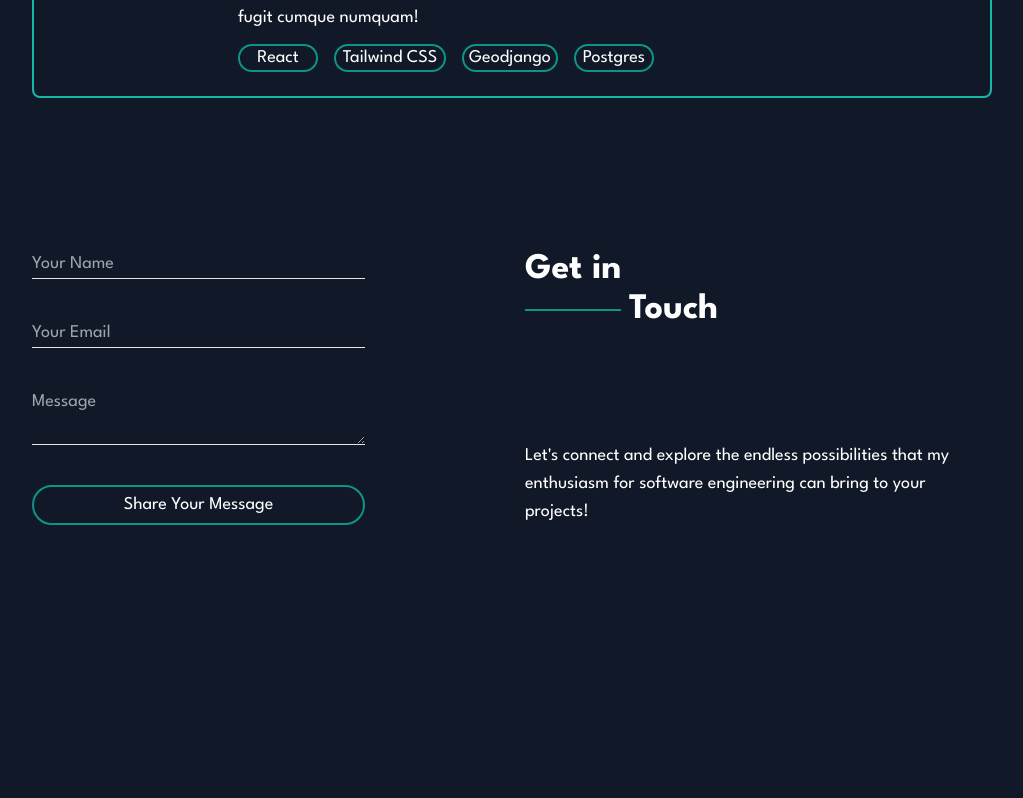
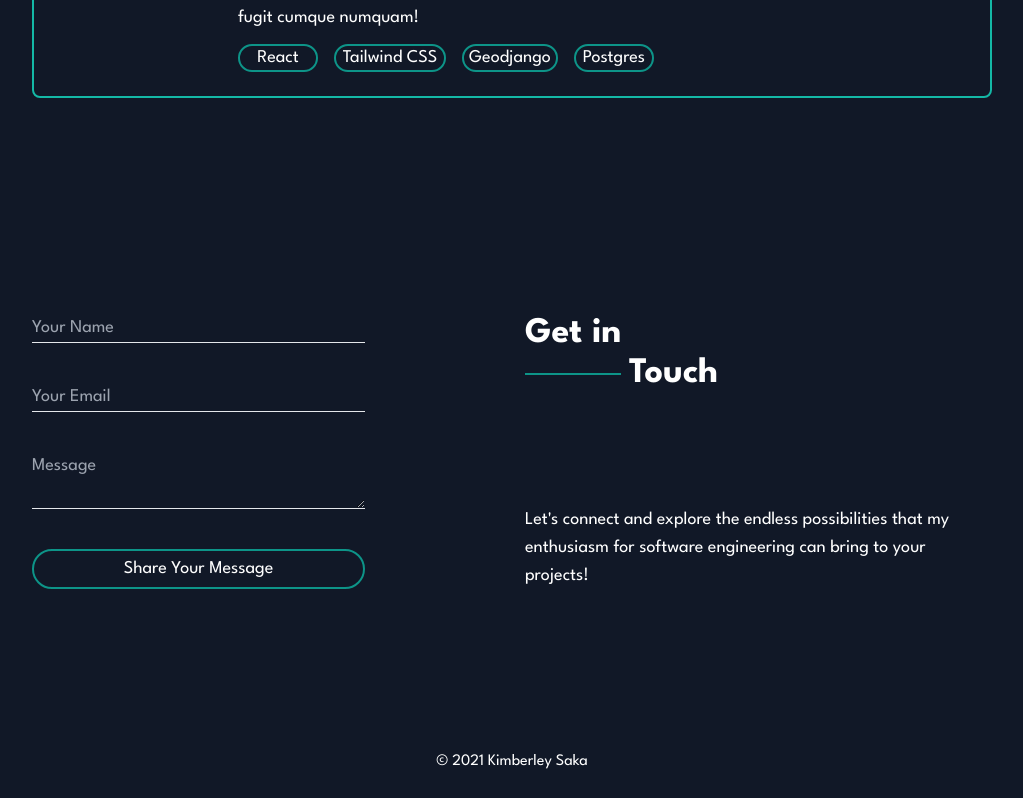
Before and after one commit to Kimberley-saka/my_portfolio, a React (Vite) app: page / in a window 1280 px wide. Shown: the part 1876-2674 px from the top of the page, without its empty margins (128-1151 px from the left). Before the commit the page ends 2498 px from the top, so only its background shows below. Built offline with nearby package versions, Linux system fonts and the light colour scheme.

Commit message:
Add Footer component and adjust Contact page margin

```diff
--- a/src/App.jsx
+++ b/src/App.jsx
@@ -5,6 +5,7 @@ import Projects from "./pages/Projects";
 import About from "./pages/About";
 import Contact from "./pages/contact";
 import Geospatial from "./pages/Geospatial";
+import Footer from "./components/Navigation/Footer";
 
 export default function App() {
   return(
@@ -17,6 +18,8 @@ export default function App() {
         <Route path="#contact" element={<Contact/>}></Route>
         <Route path="*" element={<h1>Not Found</h1>}></Route>
       </Routes>
+
+      <Footer/>
     </div>
   )
 }
--- /dev/null
+++ b/src/components/Navigation/Footer.jsx
@@ -0,0 +1,13 @@
+import React from 'react'
+
+function Footer() {
+  return (
+    <div>
+      <footer className='flex justify-center items-center mb-6'>
+        &copy; 2021 Kimberley Saka
+      </footer>
+    </div>
+  )
+}
+
+export default Footer
--- a/src/pages/Contact.jsx
+++ b/src/pages/Contact.jsx
@@ -3,7 +3,7 @@
 function Contact() {
   return (
     <div className='flex flex-col-reverse space-y-6 text-lg md:flex-row md:space-x-40 md:space-y-0 md:px-28
-    md:my-24'>
+    md:my-40'>
       <form className='flex flex-col space-y-10 w-2/3'>
         <input type='text' placeholder='Your Name' className='border-b bg-transparent
         outline-none'></input>
```
